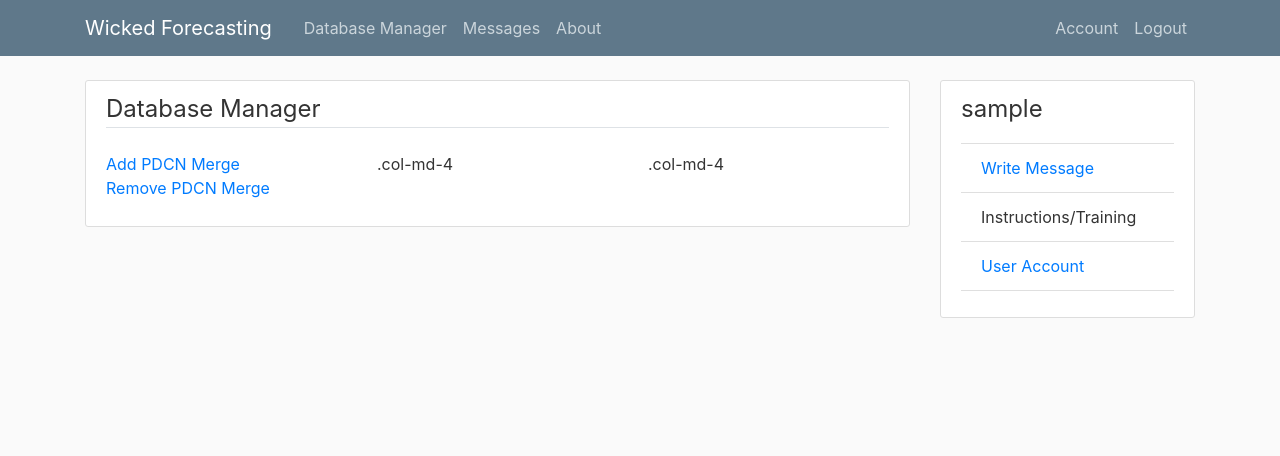
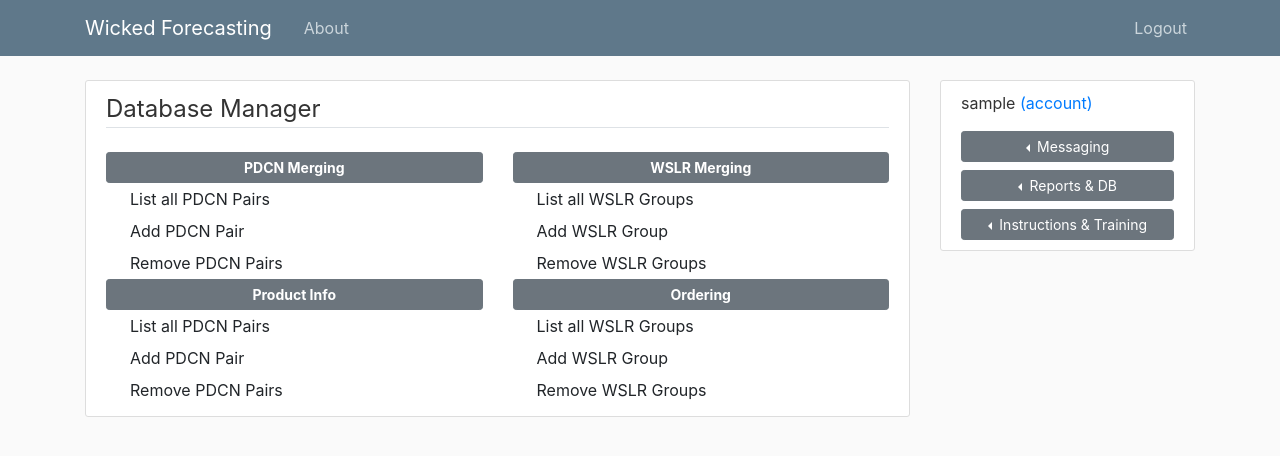
Before and after one commit to cory-schneider/wicked_forecasting, a Flask app: page /db_manager in a window 1280 px wide. Shown: the top 456 px of the page. Run offline with Flask 2, Linux system fonts and the light colour scheme; the visitor is signed in with stand-in values (Sample User, id 1); data comes from the database, SQL or seed files in the repository; both versions use the stored data as it was after the commit; some libraries are stand-ins or nearby versions.

Commit message:
Mostly aesthetic and organizational. Proud

```diff
--- a/forecastapp/templates/db_manager.html
+++ b/forecastapp/templates/db_manager.html
@@ -1,14 +1,50 @@
 {% extends "layout.html" %}
 {% block content %}
-    <div class="content-section">
-        <legend class="border-bottom mb-4">{{ legend }}</legend>
-          <div class="row mb-3">
-            <div class="col-md-4 themed-grid-col">
-              <a class="mr-2" href="{{ url_for('db_mgmt.pdcn_merge_add') }}">Add PDCN Merge</a><br>
-              <a class="mr-2" href="{{ url_for('db_mgmt.pdcn_merge_remove') }}">Remove PDCN Merge</a>
-            </div>
-            <div class="col-md-4 themed-grid-col">.col-md-4</div>
-            <div class="col-md-4 themed-grid-col">.col-md-4</div>
-          </div>
+  <div class="content-section">
+    <legend class="border-bottom mb-4">{{ legend }}</legend>
+    <div class="row">
+      <div class="col-sm">
+        <button type="button" class="btn btn-secondary btn-sm btn-block font-weight-bold">
+          PDCN Merging
+        </button>
+        <div>
+            <a class="dropdown-item" href="{{ url_for('db_mgmt.pdcn_merge_remove') }}">List all PDCN Pairs</a>
+            <a class="dropdown-item" href="{{ url_for('db_mgmt.pdcn_merge_add') }}">Add PDCN Pair</a>
+            <a class="dropdown-item" href="{{ url_for('db_mgmt.pdcn_merge_remove') }}">Remove PDCN Pairs</a>
+        </div>
       </div>
+      <div class="col-sm">
+        <button type="button" class="btn btn-secondary btn-sm btn-block font-weight-bold">
+          WSLR Merging
+        </button>
+        <div>
+            <a class="dropdown-item" href="#">List all WSLR Groups</a>
+            <a class="dropdown-item" href="#">Add WSLR Group</a>
+            <a class="dropdown-item" href="#">Remove WSLR Groups</a>
+        </div>
+      </div>
+    </div>
+    <div class="row">
+      <div class="col-sm">
+        <button type="button" class="btn btn-secondary btn-sm btn-block font-weight-bold">
+          Product Info
+        </button>
+        <div>
+            <a class="dropdown-item" href="#">List all PDCN Pairs</a>
+            <a class="dropdown-item" href="#">Add PDCN Pair</a>
+            <a class="dropdown-item" href="#">Remove PDCN Pairs</a>
+        </div>
+      </div>
+      <div class="col-sm">
+        <button type="button" class="btn btn-secondary btn-sm btn-block font-weight-bold">
+          Ordering
+        </button>
+        <div>
+            <a class="dropdown-item" href="#">List all WSLR Groups</a>
+            <a class="dropdown-item" href="#">Add WSLR Group</a>
+            <a class="dropdown-item" href="#">Remove WSLR Groups</a>
+        </div>
+      </div>
+    </div>
+  </div>
 {% endblock content %}
--- a/forecastapp/templates/layout.html
+++ b/forecastapp/templates/layout.html
@@ -6,7 +6,7 @@
     <meta name="viewport" content="width=device-width, initial-scale=1, shrink-to-fit=no">
 
     <!-- Bootstrap CSS -->
-    <link rel="stylesheet" href="https://maxcdn.bootstrapcdn.com/bootstrap/4.0.0/css/bootstrap.min.css" integrity="sha384-Gn5384xqQ1aoWXA+058RXPxPg6fy4IWvTNh0E263XmFcJlSAwiGgFAW/dAiS6JXm" crossorigin="anonymous">
+    <link rel="stylesheet" href="https://stackpath.bootstrapcdn.com/bootstrap/4.5.0/css/bootstrap.min.css" integrity="sha384-9aIt2nRpC12Uk9gS9baDl411NQApFmC26EwAOH8WgZl5MYYxFfc+NcPb1dKGj7Sk" crossorigin="anonymous">
 
     <link rel="stylesheet" type="text/css" href="{{ url_for('static', filename='main.css') }}">
 
@@ -27,20 +27,17 @@
           <div class="collapse navbar-collapse" id="navbarToggle">
             {% if current_user.is_authenticated %}
             <div class="navbar-nav mr-auto">
-              <a class="nav-item nav-link" href="{{ url_for('db_mgmt.db_manager') }}">Database Manager</a>
-              <a class="nav-item nav-link" href="{{ url_for('main.messages') }}">Messages</a>
               <a class="nav-item nav-link" href="{{ url_for('main.about') }}">About</a>
             </div>
             <!-- Navbar Right Side -->
             <div class="navbar-nav">
-              <a class="nav-item nav-link" href="{{ url_for('users.account') }}">Account</a>
               <a class="nav-item nav-link" href="{{ url_for('users.logout') }}">Logout</a>
             </div>
             {% else %}
               <!-- Navbar Right Side -->
               <div class="navbar-nav ml-auto">
               <!-- Add Popup displaying instructions to gain access -->
-                <a class="nav-item nav-link" href="#">Unauthorized Access Prohibited</a>
+                <a class="nav-item nav-link" href="#">Click to Request Access</a>
               </div>
             {% endif %}
             </div>
@@ -65,14 +62,35 @@
         <div class="col-md-3">
           <div class="content-section">
             {% if current_user.is_authenticated %}
-            <legend class="">{{ current_user.username }}</legend>
-            <p class="">
-              <ul class="list-group list-group-flush">
-                <li class="list-group-item"><a href="{{ url_for('posts.new_post') }}">Write Message</a></li>
-                <li class="list-group-item">Instructions/Training</li>
-                <li class="list-group-item"><a href="{{ url_for('users.account') }}">User Account</a></li>
-              </ul>
-            </p>
+            <p class="font-weight-normal">{{ current_user.username }} <a href="{{ url_for('users.account') }}">(account)</a></p>
+
+            <div class="btn-group dropleft btn-block">
+              <button type="button" class="btn btn-secondary btn-sm dropdown-toggle btn-block" data-toggle="dropdown" aria-haspopup="true" aria-expanded="false">
+                Messaging
+              </button>
+              <div class="dropdown-menu">
+                <a class="dropdown-item" href="{{ url_for('main.messages') }}">Messages</a>
+                <a class="dropdown-item" href="{{ url_for('posts.new_post') }}">Write Message</a>
+              </div>
+            </div>
+            <div class="btn-group dropleft btn-block">
+              <button type="button" class="btn btn-secondary btn-sm dropdown-toggle btn-block" data-toggle="dropdown" aria-haspopup="true" aria-expanded="false">
+                Reports & DB
+              </button>
+              <div class="dropdown-menu">
+                <a class="dropdown-item" href="{{ url_for('reportgen.report_generator') }}">Forecast Report Generator</a>
+                <a class="dropdown-item" href="{{ url_for('db_mgmt.db_manager') }}">Database Manager</a>
+              </div>
+            </div>
+            <div class="btn-group dropleft btn-block">
+              <button type="button" class="btn btn-secondary btn-sm dropdown-toggle btn-block" data-toggle="dropdown" aria-haspopup="true" aria-expanded="false">
+                Instructions & Training
+              </button>
+              <div class="dropdown-menu">
+                <a class="dropdown-item" href="#">FAQ</a>
+                <a class="dropdown-item" href="#">Video Trainings</a>
+              </div>
+            </div>
             {% else %}
             <form method="POST" action="">
                 {{ form.hidden_tag() }}
@@ -125,8 +143,8 @@
 
     <!-- Optional JavaScript -->
     <!-- jQuery first, then Popper.js, then Bootstrap JS -->
-    <script src="https://code.jquery.com/jquery-3.2.1.slim.min.js" integrity="sha384-KJ3o2DKtIkvYIK3UENzmM7KCkRr/rE9/Qpg6aAZGJwFDMVNA/GpGFF93hXpG5KkN" crossorigin="anonymous"></script>
-    <script src="https://cdnjs.cloudflare.com/ajax/libs/popper.js/1.12.9/umd/popper.min.js" integrity="sha384-ApNbgh9B+Y1QKtv3Rn7W3mgPxhU9K/ScQsAP7hUibX39j7fakFPskvXusvfa0b4Q" crossorigin="anonymous"></script>
-    <script src="https://maxcdn.bootstrapcdn.com/bootstrap/4.0.0/js/bootstrap.min.js" integrity="sha384-JZR6Spejh4U02d8jOt6vLEHfe/JQGiRRSQQxSfFWpi1MquVdAyjUar5+76PVCmYl" crossorigin="anonymous"></script>
+    <script src="https://code.jquery.com/jquery-3.5.1.slim.min.js" integrity="sha384-DfXdz2htPH0lsSSs5nCTpuj/zy4C+OGpamoFVy38MVBnE+IbbVYUew+OrCXaRkfj" crossorigin="anonymous"></script>
+<script src="https://cdn.jsdelivr.net/npm/popper.js@1.16.0/dist/umd/popper.min.js" integrity="sha384-Q6E9RHvbIyZFJoft+2mJbHaEWldlvI9IOYy5n3zV9zzTtmI3UksdQRVvoxMfooAo" crossorigin="anonymous"></script>
+<script src="https://stackpath.bootstrapcdn.com/bootstrap/4.5.0/js/bootstrap.min.js" integrity="sha384-OgVRvuATP1z7JjHLkuOU7Xw704+h835Lr+6QL9UvYjZE3Ipu6Tp75j7Bh/kR0JKI" crossorigin="anonymous"></script>
 </body>
 </html>
```
Also changed, not shown: forecastapp/templates/pdcn_merge_add.html (+21 -8 lines), forecastapp/site.db.
